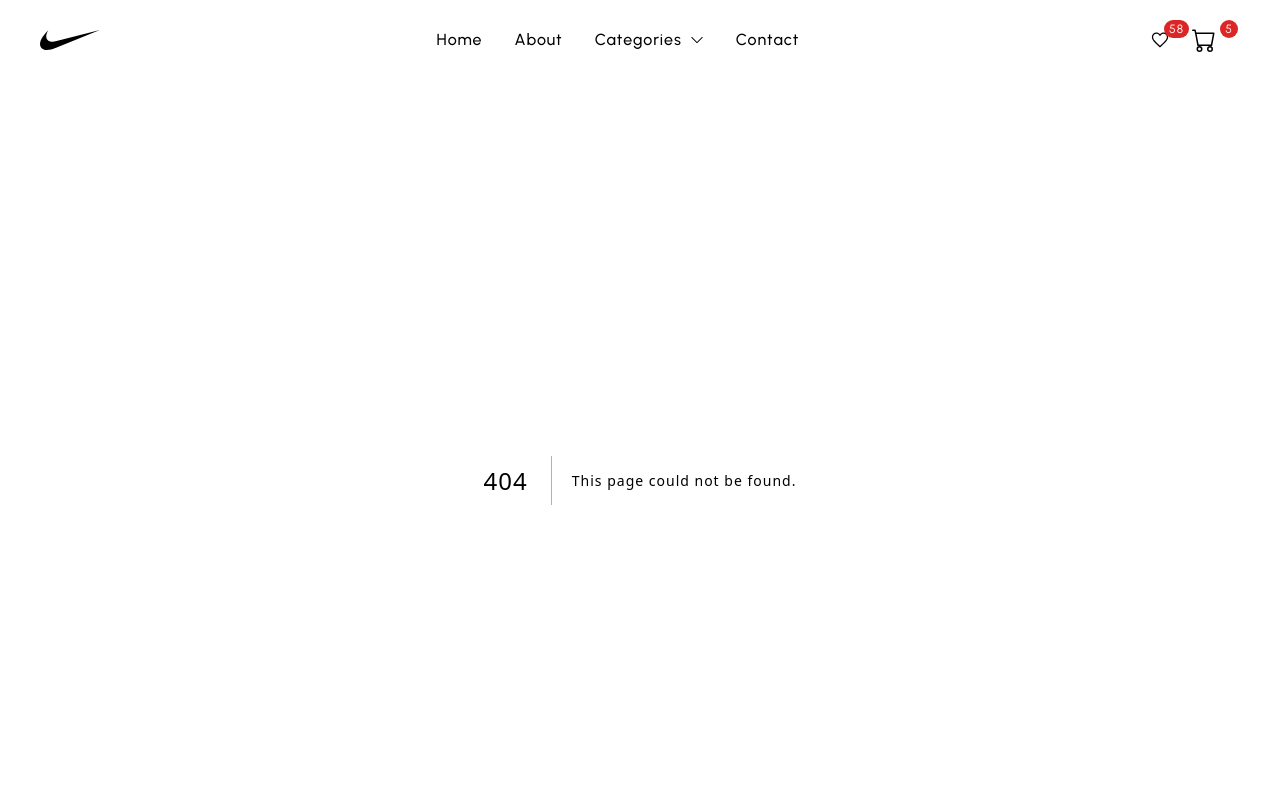
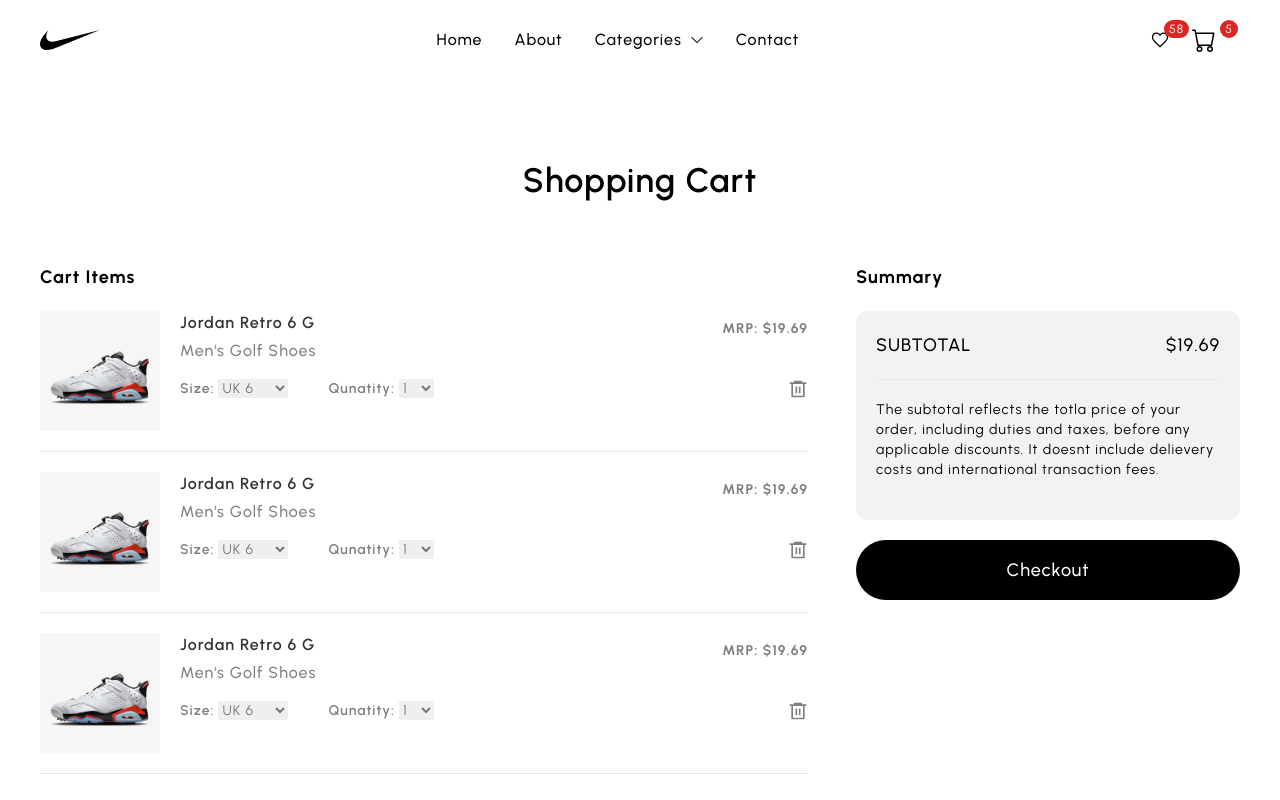
Before and after one commit to mmaazkhanhere/learningRepo, a Next.js app in the folder frontend/: page /cart in a window 1280 px wide. Before the commit this address had no page. Shown: the top 800 px of the page. Built offline with nearby package versions, Linux system fonts and the light colour scheme.

Commit message:
cart page created

```diff
--- /dev/null
+++ b/frontend/components/CartItem.jsx
@@ -0,0 +1,81 @@
+import React from "react";
+import { RiDeleteBin6Line } from "react-icons/ri";
+
+export default function CartItem() {
+  return (
+    <div className="flex py-5 gap-3 md:gap-5 border-b">
+      {/*Image Start */}
+      <div className="shrink-0 aspect-square w-[50px] md:w-[120px]">
+        <img src="product-1.webp" alt="product" />
+      </div>
+      {/*Image end */}
+
+      <div className="w-full flex flex-col">
+        <div className="flex flex-col md:flex-row justify-between">
+          {/*Product title */}
+          <div className="flex flex-col md:flex-row font-semibold text-black/[0.8]">
+            Jordan Retro 6 G
+          </div>
+
+          {/*Product subtitle */}
+          <div className="text-sm md:text-md font-medium text-black/[0.5] block md:hidden">
+            Men&apos;s Golf Shoes
+          </div>
+
+          {/*Product price */}
+          <div className="text-sm md:text-md font-bold text-black/[0.5] mt-2">
+            MRP: $19.69
+          </div>
+        </div>
+        {/*Product subtitle */}
+        <div className="md:text-md font-medium text-black/[0.5] hidden md:block">
+          Men&apos;s Golf Shoes
+        </div>
+
+        <div className="flex items-center justify-between mt-4 ">
+          <div className="flex items-center gap-2 md:gap-10 text-black/[0.5] text-sm md:text-md">
+            {/*size slection starts */}
+            <div className="flex items-center gap-1">
+              <div className="font-semibold">Size:</div>
+              <select name="" id="" className="hover:text-black">
+                <option value="1">UK 6</option>
+                <option value="2">UK 6.5</option>
+                <option value="3">UK 7</option>
+                <option value="4">UK 7.5</option>
+                <option value="5">UK 8</option>
+                <option value="6">UK 8.5</option>
+                <option value="7">UK 9</option>
+                <option value="8">UK 9.5</option>
+                <option value="8">UK 10</option>
+                <option value="8">UK 10.5</option>
+                <option value="8">UK 11</option>
+              </select>
+            </div>
+            {/*size selection ends */}
+
+            {/*quantity selection */}
+            <div className="flex items-center gap-1">
+              <div className="font-semibold">Qunatity:</div>
+              <select name="" id="" className="hover:text-black">
+                <option value="1">1</option>
+                <option value="1">2</option>
+                <option value="1">3</option>
+                <option value="1">4</option>
+                <option value="1">5</option>
+                <option value="1">6</option>
+                <option value="1">7</option>
+                <option value="1">8</option>
+                <option value="1">9</option>
+                <option value="1">10</option>
+              </select>
+            </div>
+            {/*quantity seleciton ends */}
+          </div>
+
+          {/*Delete icon */}
+          <RiDeleteBin6Line className="cursor-pointer text-black/[0.5] hover:text-black text-[16px] md:text-[20px]" />
+        </div>
+      </div>
+    </div>
+  );
+}
--- a/frontend/components/Header.jsx
+++ b/frontend/components/Header.jsx
@@ -82,6 +82,7 @@ export default function Header() {
           </div>
           {/*Icon end */}
           {/*Icon Start */}
+          <Link href="/cart">
             <div className=" w-8 md:w-12 h-8 md:h-12 rounded-full flex jsutify-center items-center hover:bg-black/[0.05] cursor-pointer relative">
               <BsCart className="text-[19px] md:text-[24px]" />
               <div
@@ -91,6 +92,7 @@ export default function Header() {
                 5
               </div>
             </div>
+          </Link>
           {/*Icon end */}
           {/*Mobile Icon Start */}
           <div className=" w-8 md:w-12 h-8 md:h-12 rounded-full flex md:hidden justify-center items-center hover:bg-black/[0.05] cursor-pointer relative -mr-2">
--- /dev/null
+++ b/frontend/pages/cart.js
@@ -0,0 +1,92 @@
+import Wrapper from '@/components/Wrapper'
+import Image from 'next/image'
+import Link from 'next/link'
+import React from 'react'
+import CartItem from '@/components/CartItem'
+
+export default function Cart() {
+  return (
+    <div className='w-full md:py-20'>
+        <Wrapper>
+            {/*Heading and Paragraph */}
+            <div className='text-center max-w-[800px] mx-auto mt-8 md:mt-0'>
+                <div className='text-[28px] md:text-[34px] font-semibold mb-5 leading-tight'>
+                    Shopping Cart
+                </div>
+            </div>
+            {/*Heading and paragraph ends */}
+
+            {/*Cart content start */}
+            <div className='flex flex-col lg:flex-row gap-12 py-10'>
+                {/*Cart items start */}
+                <div className='flex-[2]'>
+                    <div className='text-lg font-bold'>Cart Items</div>
+                    <CartItem />
+                    <CartItem />
+                    <CartItem />
+                </div>
+                {/*Cart items end */}
+
+                {/*CArt summary */}
+                <div className='flex-[1]'>
+                    <div className='text-lg font-bold'>Summary</div>
+                        <div className='p-5 my-5 bg-black/[0.05] rounded-xl'>
+                            <div className='flex justify-between'>
+                                {/*Subtotal */}
+                                <div className='uppercase text-md md:text-lg font-medium text-black'>
+                                    Subtotal
+                                </div>
+                                {/*Price */}
+                                <div className='text-md md:text-lg font-medium text-black'>
+                                    $19.69
+                                </div>
+                            </div>
+
+                            {/*Message Section */}
+                            <div className='text-sm md:text-md py-5 border-t mt-5'>
+                                The subtotal reflects the totla price of your order, including duties and taxes, before any
+                                applicable discounts. It doesnt include delievery costs and international transaction fees.
+                            </div>
+                        </div>
+
+                        {/*button Start */}
+                        <button className='w-full py-4 rounded-full bg-black text-white text-lg font-medium transition-transform
+                        active:scale-95 mb-3 hover:opacity-75'>
+                            Checkout
+                        </button>
+                </div>
+                {/*Cart summary end */}
+            </div>
+            {/*Cart content end */}
+
+            {/*Empty Cart Message */}
+
+            {/* <div className='flex-[2] flex flex-col items-center pb-[50px] md:-mt-14'>
+                <Image
+                src='/empty-cart.jpg'
+                width={300}
+                height={300}
+                alt=''
+                className='w-[300px] md:w-[400px]' />
+                <span className='text-xl font-bold'>
+                    Your cart is empty
+                </span>
+                <span className='text-xl font-bold' >
+                    Looks like you have not added anything in your cart
+                </span>
+                <br/>
+                <span className='text-center mt-4'>
+                    Go ahead and explore top categories
+                </span>
+
+                <Link
+                href='/'
+                className='py-4 px-8 rounded-full bg-black text-white text-lg font-medium transition-transform
+                active:scale-95 mb-3 hover:opacity-75 mt-8'>
+                    Continue Shopping
+                </Link>
+            </div> */}
+        </Wrapper>
+    </div>
+  )
+}
--- /dev/null
+++ b/frontend/pages/failed.js
@@ -0,0 +1,25 @@
+import React from "react";
+import Wrapper from "@/components/Wrapper";
+import Link from "next/link";
+
+const Failed = () => {
+    return (
+        <div className="min-h-[650px] flex items-center">
+            <Wrapper>
+                <div className="max-w-[600px] rounded-lg p-5 border border-black mx-auto flex flex-col">
+                    <div className="text-2xl font-bold">Payment failed!</div>
+                    <div className="text-base mt-5">
+                        For any product related query, drop an email to
+                    </div>
+                    <div className="underline">shoeshopcontact@shop.com</div>
+
+                    <Link href="/" className="font-bold mt-5">
+                        Continue Shopping
+                    </Link>
+                </div>
+            </Wrapper>
+        </div>
+    );
+};
+
+export default Failed;
--- /dev/null
+++ b/frontend/pages/success.js
@@ -0,0 +1,30 @@
+import React from "react";
+import Wrapper from "@/components/Wrapper";
+import Link from "next/link";
+
+const Success = () => {
+    return (
+        <div className="min-h-[650px] flex items-center">
+            <Wrapper>
+                <div className="max-w-[600px] rounded-lg p-5 border border-black mx-auto flex flex-col">
+                    <div className="text-2xl font-bold">
+                        Thanks for shopping with us!
+                    </div>
+                    <div className="text-lg font-bold mt-2">
+                        Your order has been placed successfully.
+                    </div>
+                    <div className="text-base mt-5">
+                        For any product related query, drop an email to
+                    </div>
+                    <div className="underline">shoeshopcontact@shop.com</div>
+
+                    <Link href="/" className="font-bold mt-5">
+                        Continue Shopping
+                    </Link>
+                </div>
+            </Wrapper>
+        </div>
+    );
+};
+
+export default Success;
```
Lines whose indentation alone changed are shown as unchanged.
